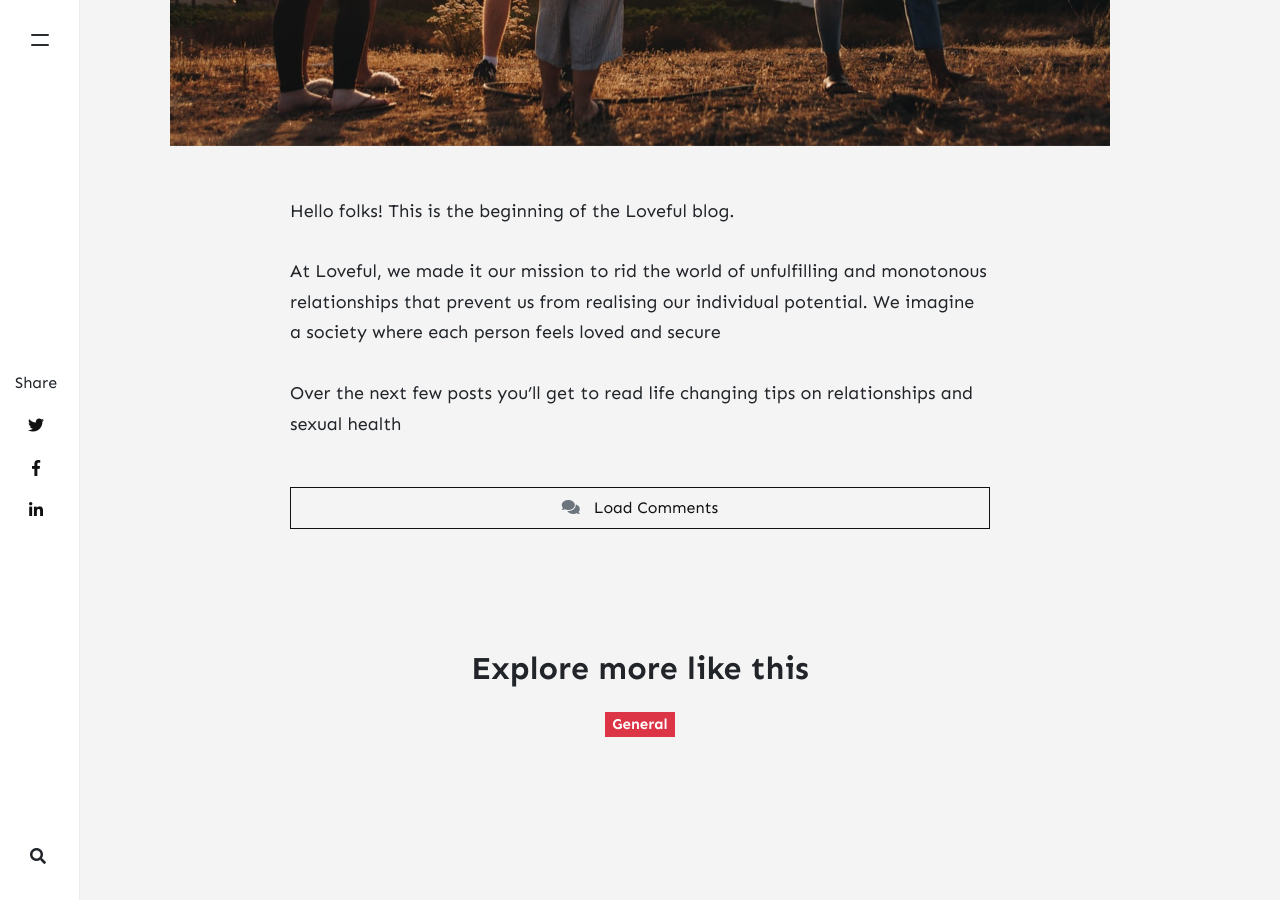
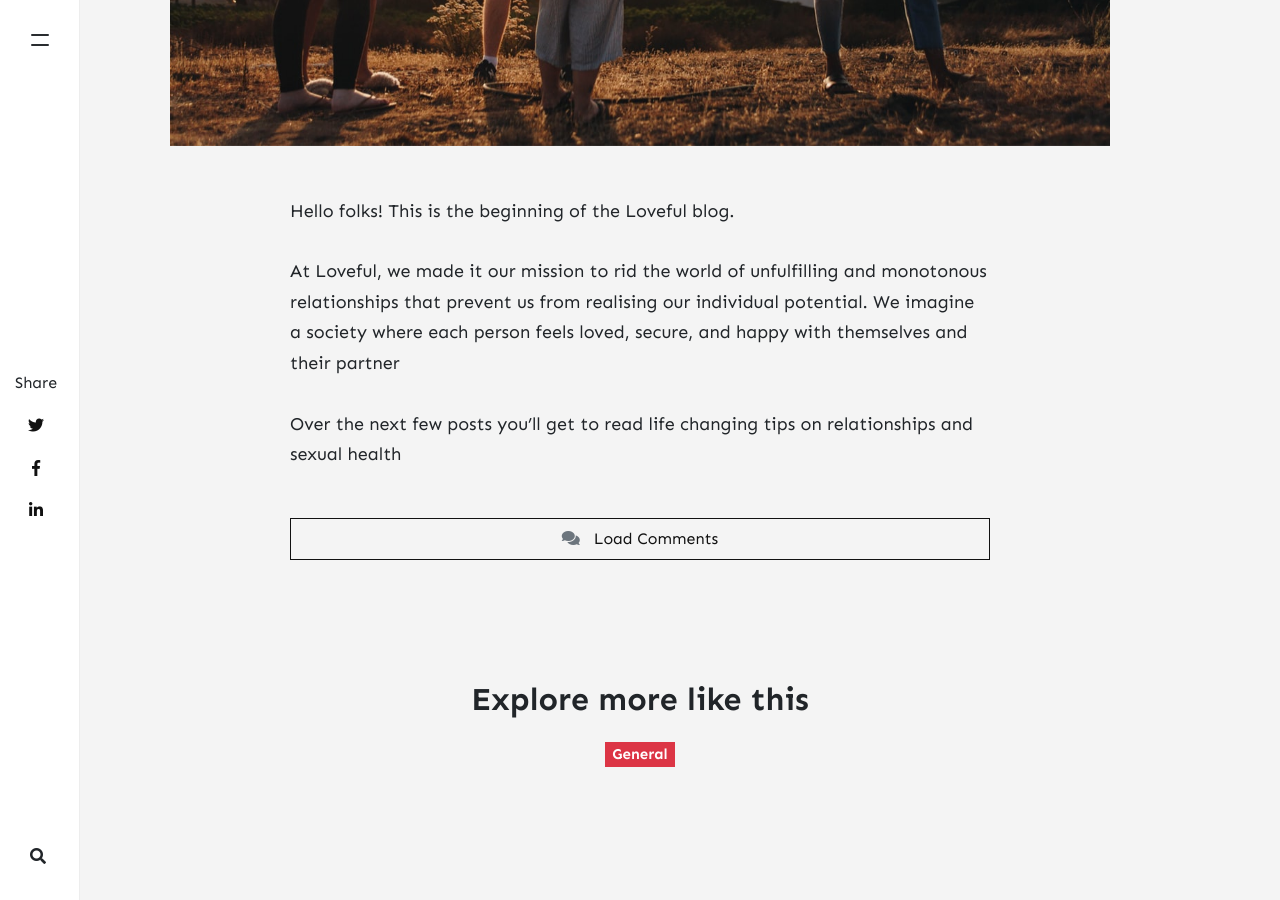
Before and after one commit to stackbit-projects/happy-zebra-28bc2, a Jekyll site: the page built from _posts/2021-09-01-welcome-to-loveful.md, in a window 1280 px wide and 900 px high, scrolled down 847 px. Built offline with Jekyll 4.4.1, drawn with Linux system fonts in a browser that asks for light colours; nearby versions of some CDN libraries; comment, search, counter and statistics services are not loaded.

Commit message:
2021-09-01-welcome-to-loveful.md: changed

```diff
--- a/_posts/2021-09-01-welcome-to-loveful.md
+++ b/_posts/2021-09-01-welcome-to-loveful.md
@@ -9,6 +9,6 @@ image: assets/images/2.jpg
 
 Hello folks! This is the beginning of the Loveful blog.
 
-At Loveful, we made it our mission to rid the world of unfulfilling and monotonous relationships that prevent us from realising our individual potential. We imagine a society where each person feels loved and secure
+At Loveful, we made it our mission to rid the world of unfulfilling and monotonous relationships that prevent us from realising our individual potential. We imagine a society where each person feels loved, secure, and happy with themselves and their partner
 
 Over the next few posts you'll get to read life changing tips on relationships and sexual health
```
